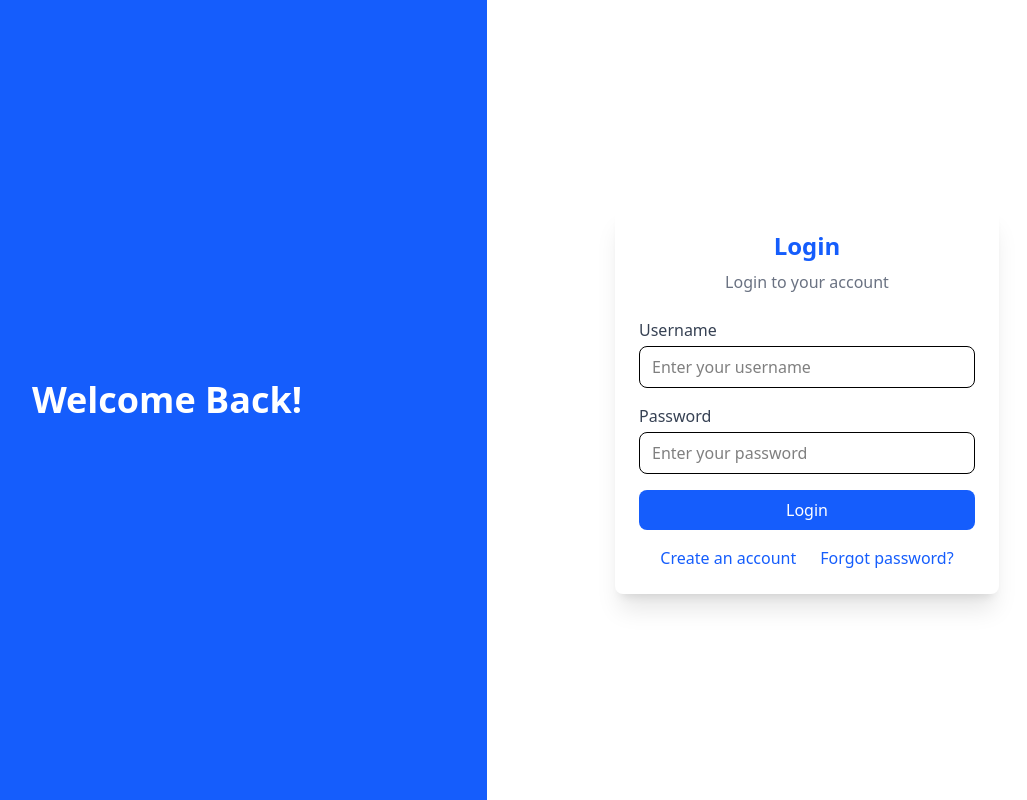
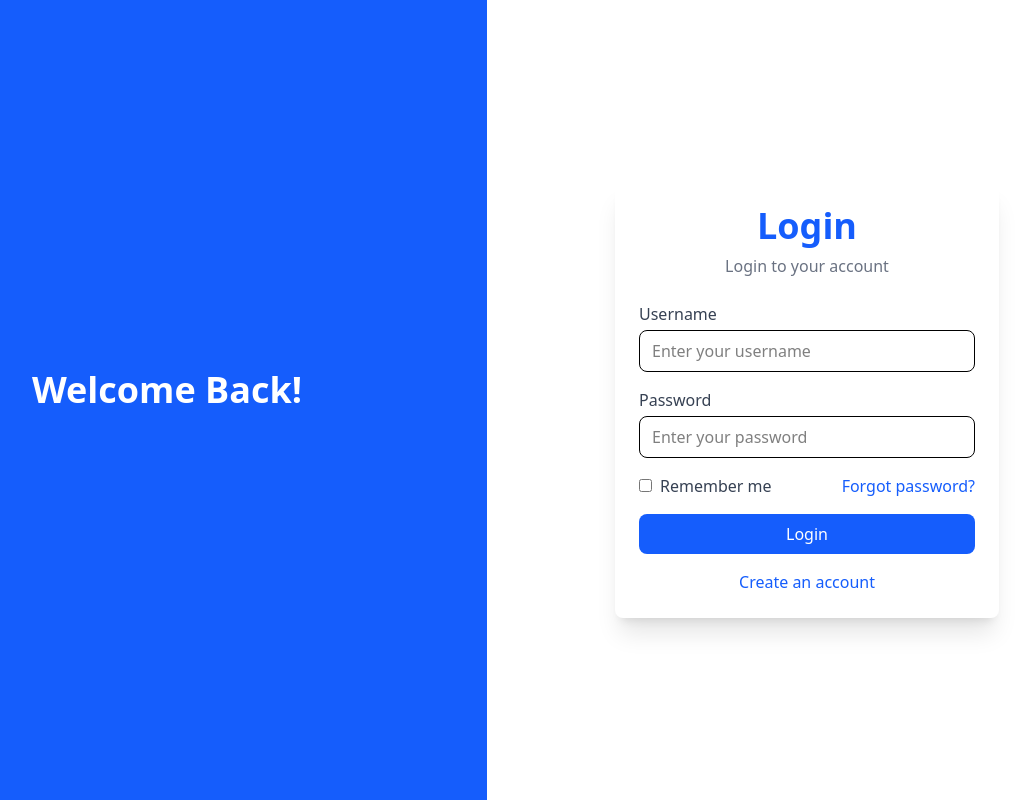
Before and after one commit to BreezyDrive/BreezyDriveFrontend, a React (Vite) app: page /login in a window 1280 px wide. Shown: the whole page, without its empty margins (153-1180 px from the left). Built offline with nearby package versions, Linux system fonts and the light colour scheme.

Commit message:
login page

```diff
--- a/src/app/authentication/login.jsx
+++ b/src/app/authentication/login.jsx
@@ -10,14 +10,14 @@ const Login = () => {
     <div className="flex w-full h-screen">
       {/* Cột bên trái - Background (ẩn khi màn hình nhỏ) */}
       <div className="hidden lg:flex w-1/2 bg-blue-600 justify-center items-center">
-        <h1 className="text-white text-4xl font-bold">Welcome Back!</h1>
+        <h1 className="text-white text-4xl font-bold animate-bounce">Welcome Back!</h1>
       </div>
 
       {/* Cột bên phải - Form login */}
       <div className="w-full lg:w-1/2 flex justify-center items-center p-6">
         <div className="w-96 p-6 bg-white rounded-lg shadow-xl">
           {/* Tiêu đề */}
-          <h1 className="text-2xl font-bold text-center text-blue-600 mb-2">Login</h1>
+          <h1 className="text-4xl font-bold text-center text-blue-600 mb-2">Login</h1>
           <p className="text-gray-500 text-center mb-6">Login to your account</p>
 
           {/* Input Username */}
@@ -46,6 +46,15 @@ const Login = () => {
             />
           </div>
 
+          {/* Checkbox Remember me */}
+          <div className="flex items-center justify-between mb-4">
+            <label htmlFor="remember" className="text-gray-700">
+              <input type="checkbox" id="remember" className="mr-2" />
+              Remember me
+            </label>
+            <a href="/forgot-password" className="text-blue-600 hover:underline">Forgot password?</a>
+          </div>
+
           {/* Button Login */}
           <button className="w-full bg-blue-600 text-white py-2 rounded-lg hover:bg-blue-700 transition duration-300">
             Login
@@ -54,7 +63,6 @@ const Login = () => {
           {/* Links */}
           <div className="mt-4 text-center">
             <a href="/register" className="text-blue-600 hover:underline">Create an account</a>
-            <a href="/forgot-password" className="text-blue-600 hover:underline ml-6">Forgot password?</a>
           </div>
         </div>
       </div>
```
